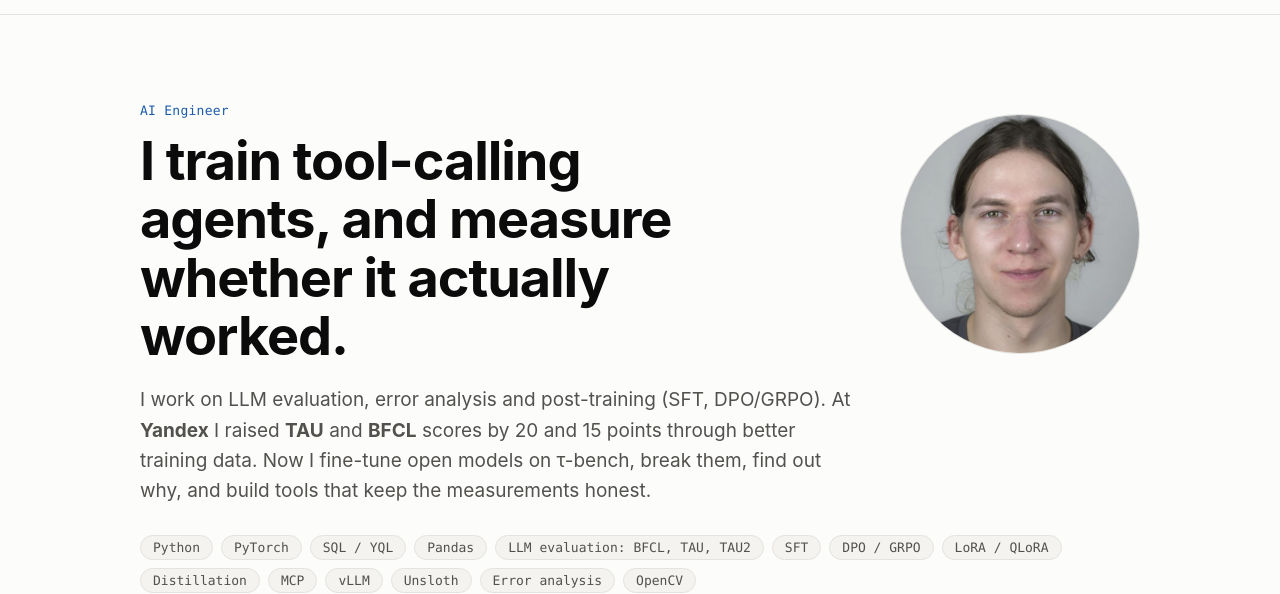
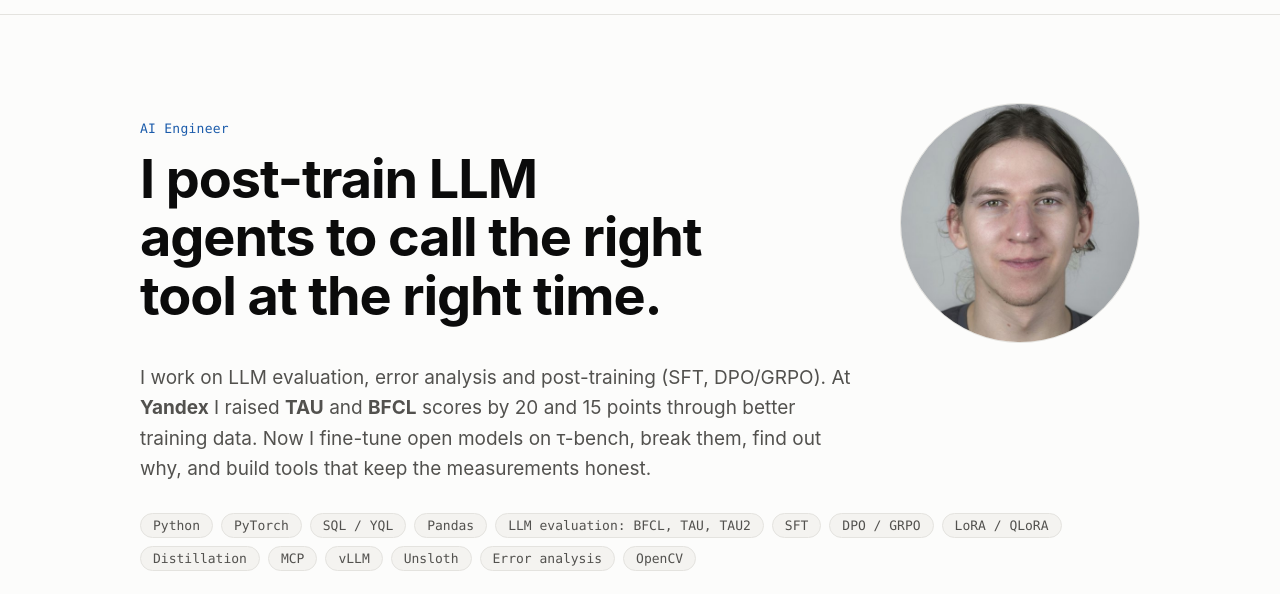
Before and after one commit to teacher57/teacher57.github.io, a plain HTML site: page index.html in a window 1280 px wide. Shown: the part 42-636 px from the top of the page. Drawn offline with Linux system fonts and the light colour scheme.

Commit message:
Change hero text to 'I post-train LLM agents to call the right tool at the right time'

```diff
--- a/index.html
+++ b/index.html
@@ -12,11 +12,11 @@
 <meta property="og:type" content="website">
 <meta property="og:url" content="https://teacher57.github.io/">
 <meta property="og:title" content="Grigorii Gumerov · AI Engineer">
-<meta property="og:description" content="I train tool-calling agents, and measure whether it actually worked.">
+<meta property="og:description" content="I post-train LLM agents to call the right tool at the right time.">
 <meta property="og:image" content="https://teacher57.github.io/assets/og-image.png">
 <meta property="og:image:width" content="1200">
 <meta property="og:image:height" content="630">
-<meta property="og:image:alt" content="Grigorii Gumerov: I train tool-calling agents, and measure whether it actually worked.">
+<meta property="og:image:alt" content="Grigorii Gumerov: I post-train LLM agents to call the right tool at the right time.">
 <meta name="twitter:card" content="summary_large_image">
 <style>
   :root {
@@ -162,7 +162,7 @@
     <div class="hero-top">
       <div>
         <p class="eyebrow">AI Engineer</p>
-        <h1>I train tool-calling agents, and measure whether it actually worked.</h1>
+        <h1>I post-train LLM agents to call the right tool at the right time.</h1>
       </div>
       <img class="avatar" src="assets/photo.jpg" width="520" height="520" alt="Grigorii Gumerov">
     </div>
```
Also changed, not shown: assets/og-image.png.
